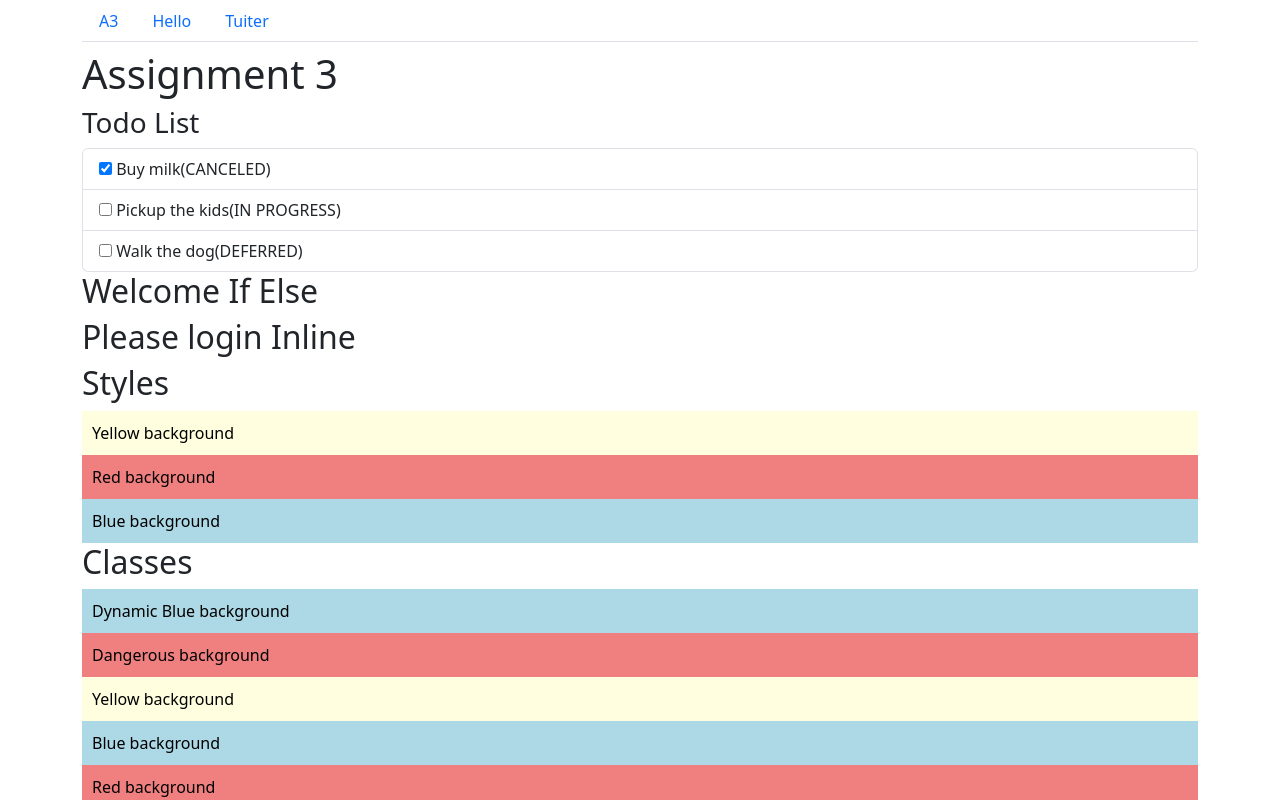
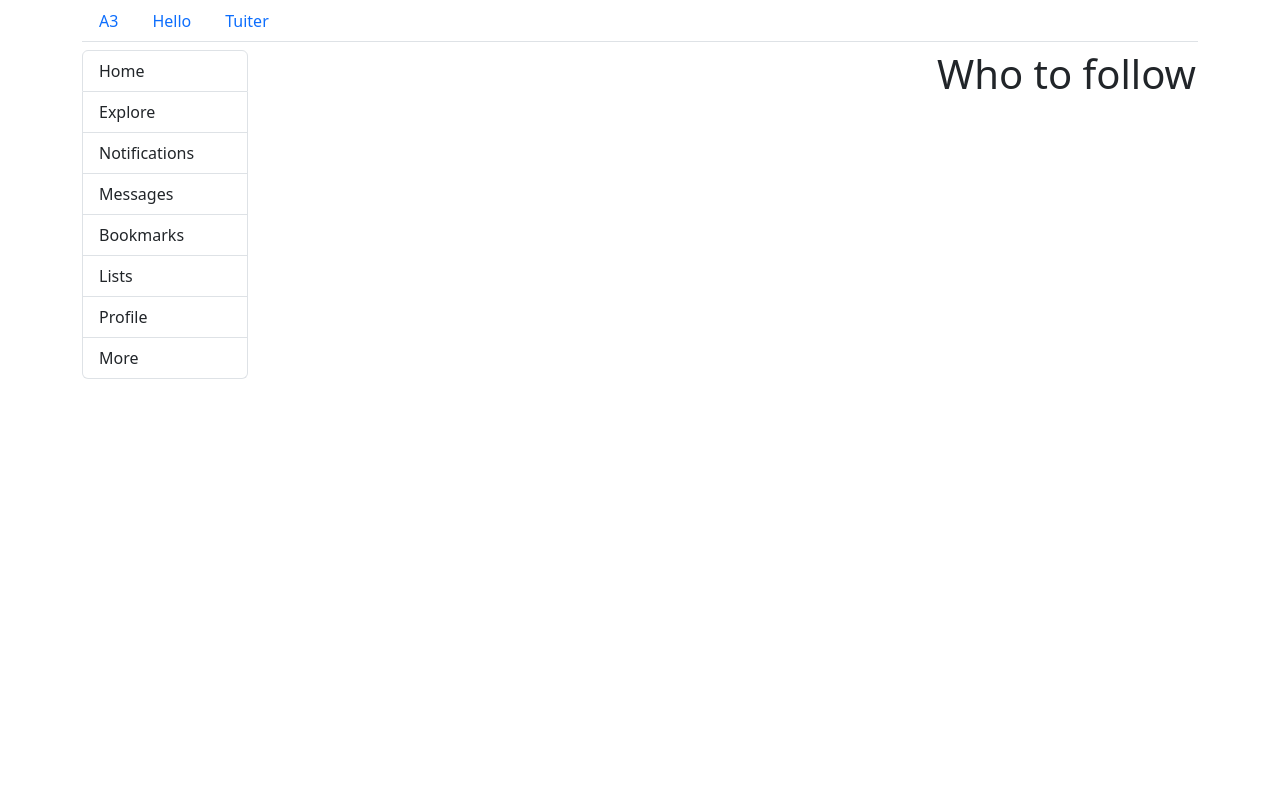
Before and after one commit to DanGraziano/tuiter-react-web-app, a React (Create React App) app: page /tuiter in a window 1280 px wide. Before the commit this address led to /tuiter#/labs. Shown: the top 800 px of the page. Built offline with nearby package versions, Linux system fonts and the light colour scheme.

Commit message:
Add side nav bar to tuiter

```diff
--- a/src/App.js
+++ b/src/App.js
@@ -1,13 +1,13 @@
 import Labs from "./labs";
 import HelloWorld from "./labs/a3/hello-world";
 import Tuiter from "./tuiter";
-import {HashRouter} from "react-router-dom";
+import {BrowserRouter} from "react-router-dom";
 import {Routes, Route} from "react-router";
 import { Navigate } from "react-router";
 
 function App() {
   return (
-      <HashRouter>
+      <BrowserRouter>
          <div className="container">
          <Routes>
             <Route path="/"         element={<Navigate to="/labs"/>}/>
@@ -16,7 +16,7 @@ function App() {
             <Route path="/tuiter/*" element={<Tuiter/>}/>
          </Routes>
          </div>
-      </HashRouter>
+      </BrowserRouter>
   );
 }
 export default App;
--- a/src/tuiter/index.js
+++ b/src/tuiter/index.js
@@ -1,12 +1,29 @@
+import { Routes, Route } from "react-router";
 import Nav from "../nav";
+import NavigationSidebar from "./navigation-sidebar";
 
 
 function Tuiter() {
  return(
   <div>
      <Nav/>
-   <h1>Tuiter</h1>
-  </div>
+     <div className="row">
+       <div className="col-2">
+         <NavigationSidebar />
+       </div>
+       <div className="col-7">
+         <Routes>
+           <Route path="/home" element={<h1>Home</h1>} />
+           <Route path="/explore" element={<h1>Explore</h1>} />
+           <Route path="/notifications" element={<h1>Notifications</h1>}/>
+         </Routes>
+       </div>
+       <div className="col-3">
+         <h1>Who to follow</h1>
+       </div>
+     </div>
+   </div>
  )
 }
+
 export default Tuiter
--- /dev/null
+++ b/src/tuiter/navigation-sidebar/index.js
@@ -0,0 +1,20 @@
+import React from "react";
+import { Link, useLocation } from "react-router-dom";
+
+const NavigationSidebar = () => {
+    const { pathname } = useLocation();
+    const [ignore, tuiter, active] = pathname.split("/");
+    const links = ["home",     "explore",   "notifications", "messages", "bookmarks", "lists", "profile",  "more"];
+    return (
+        <div className="list-group">
+            {links.map((link) =>
+                <Link to={`/tuiter/${link}`} className={`list-group-item text-capitalize ${active === link ? "active" : ""}`}>
+            {link}
+            </Link>
+            )}
+        </div>
+    );
+};
+
+
+export default NavigationSidebar;
```
